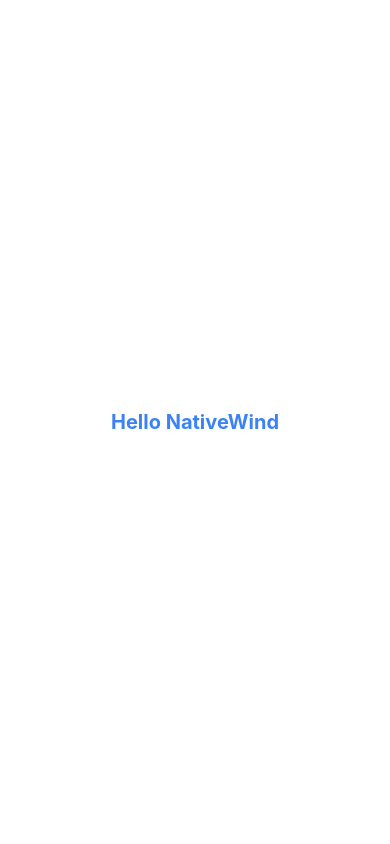
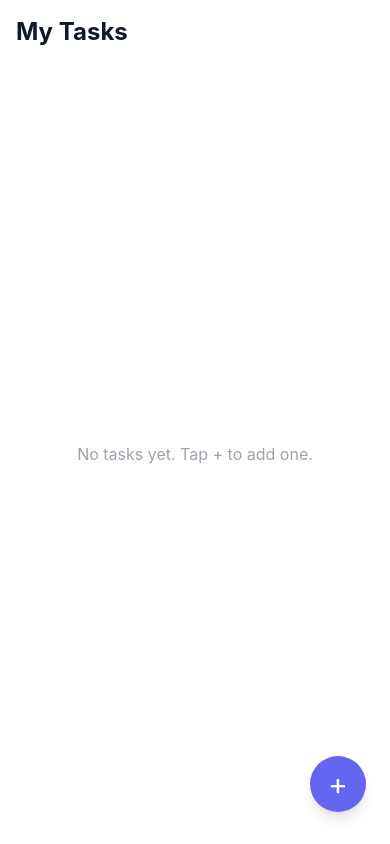
Before and after one commit to ChristianAfreh/todo-tracker-rn, a React Native app: screen / in a window 390 px wide. Built offline with nearby package versions, Linux system fonts and the light colour scheme.

Commit message:
feat: update HomeScreen with todo management and integrate SafeAreaView

```diff
--- a/App.tsx
+++ b/App.tsx
@@ -1,20 +1,13 @@
 import { StatusBar } from 'expo-status-bar';
 import { StyleSheet, Text, View } from 'react-native';
 import "./global.css";
+import HomeScreen from './src/screens/HomeScreen';
+import { SafeAreaProvider } from 'react-native-safe-area-context';
 
 export default function App() {
   return (
-    <View className="flex-1 items-center justify-center bg-white">
-      <Text className="text-blue-500 text-xl font-bold">Hello NativeWind</Text>
-    </View>
+    <SafeAreaProvider>
+      <HomeScreen />
+    </SafeAreaProvider>
   );
 }
-
-const styles = StyleSheet.create({
-  container: {
-    flex: 1,
-    backgroundColor: '#fff',
-    alignItems: 'center',
-    justifyContent: 'center',
-  },
-});
--- a/src/screens/HomeScreen.tsx
+++ b/src/screens/HomeScreen.tsx
@@ -1,11 +1,93 @@
-import { useState } from "react";
+import { useEffect, useState } from "react";
 import { Todo } from "../types/todo";
+import { View, Text, FlatList, Pressable } from "react-native";
+import { SafeAreaView } from "react-native-safe-area-context";
+import TodoItem from "../components/TodoItem";
+import AddTodoModal from "../components/AddTodoModal";
+import { loadTodos, saveTodos } from "../storage/todoStorage";
 
 
 
-export default function HomeScreen(){
+export default function HomeScreen() {
     const [todos, setTodos] = useState<Todo[]>([]);
     const [modalVisible, setModalVisible] = useState(false);
     const [loading, setLoading] = useState(true);
 
+
+    // Load todos once, when the screen first mounts
+    useEffect(() => {
+        (async () => {
+            const stored = await loadTodos();
+            setTodos(stored);
+            setLoading(false);
+        })();
+    }, []);
+
+    // Save todos every time the list changes (but skip the very first render)
+    useEffect(() => {
+        if (!loading) {
+            saveTodos(todos);
+        }
+    }, [todos, loading]);
+
+
+    const handleToggle = () => {
+        // Implement toggle logic here
+    }
+
+    const handleDelete = () => {
+        // Implement delete logic here
+    }
+
+    const handleAdd = (title:string) => {
+        // Implement add logic here
+        const newTodo: Todo = {
+            id: Date.now().toString(),
+            title,
+            completed: false,
+            createdAt: Date.now(),
+        };
+        setTodos((prev) => [newTodo, ...prev]);
+
+    }
+
+
+    return (
+        <SafeAreaView className="flex-1 bg-white">
+            <View className="flex-1 px-4 pt-4">
+                <Text className="text-2xl font-bold text-gray-900 mb-4">My Tasks</Text>
+                {todos.length === 0 ? (
+                    <View className="flex-1 items-center justify-center">
+                        <Text className="text-gray-400 text-base">
+                            No tasks yet. Tap + to add one.
+                        </Text>
+                    </View>
+                ) : (
+                    <FlatList
+                        data={todos}
+                        keyExtractor={(item) => item.id}
+                        renderItem={({ item }) => (
+                            <TodoItem
+                                todo={item}
+                                onToggle={handleToggle}
+                                onDelete={handleDelete}
+                            />
+                        )}
+                    />
+                )}
+            </View>
+
+            <Pressable onPress={() => setModalVisible(true)} className="absolute bottom-8 right-6 bg-indigo-500 w-14 h-14 rounded-full items-center justify-center shadow-lg"   >
+                <Text className="text-white text-3xl leading-none">+</Text>
+            </Pressable>
+
+            <AddTodoModal
+                visible={modalVisible}
+                onClose={() => setModalVisible(false)}
+                onAdd={handleAdd}
+            />
+
+
+        </SafeAreaView>
+    );
 }
--- a/tsconfig.json
+++ b/tsconfig.json
@@ -7,8 +7,6 @@
   "include": [
     "**/*.ts",
     "**/*.tsx",
-    ".expo/types/**/*.ts",
-    "expo-env.d.ts",
     "nativewind-env.d.ts"
   ]
 }
```
